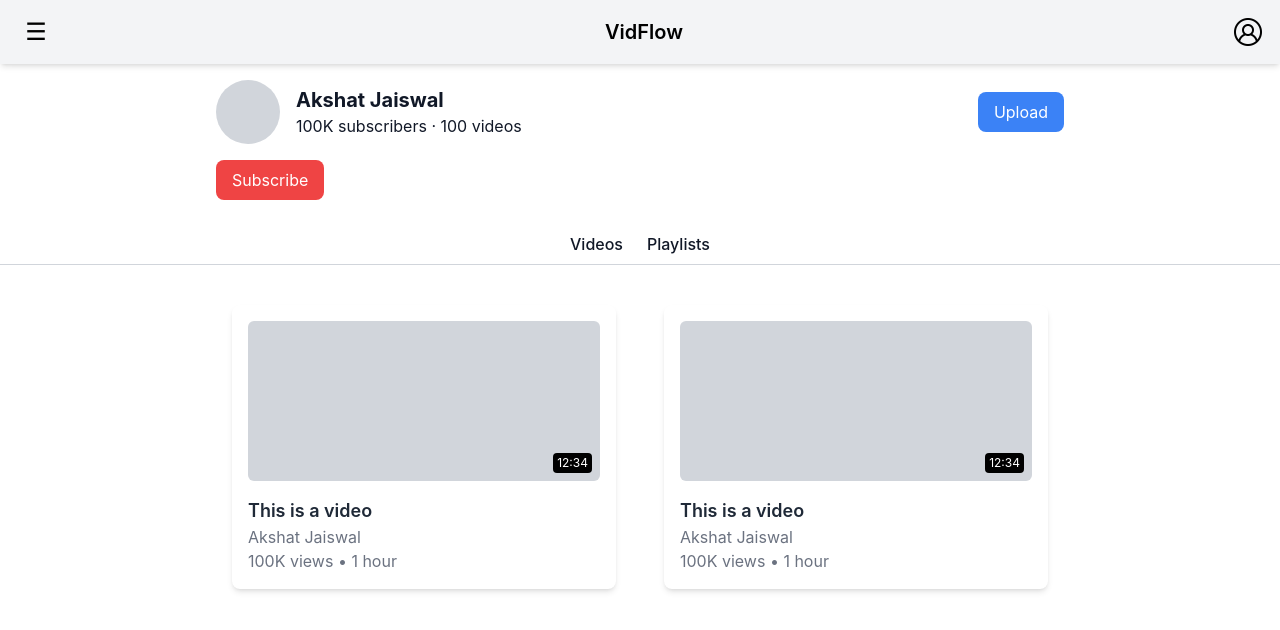
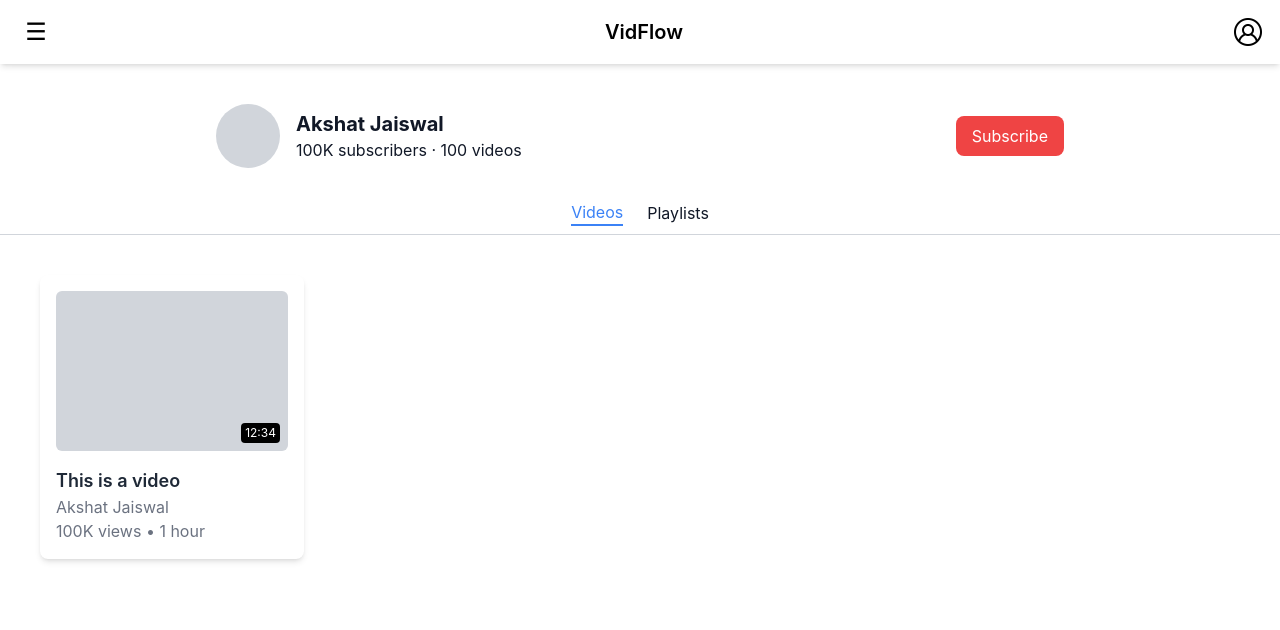
Before and after one commit to ajais-25/vidflow, a React (Vite) app in the folder client/: page /dashboard in a window 1280 px wide. Shown: the top 630 px of the page. Built offline with nearby package versions, Linux system fonts and the light colour scheme.

Commit message:
some modifications

```diff
--- /dev/null
+++ b/client/src/components/ChannelDashboard/DashboardBottom.jsx
@@ -0,0 +1,17 @@
+import React from "react";
+import VideoCard from "../VideoCard";
+import Playlist from "../playlist/Playlist";
+
+const DashboardBottom = ({ tabSelected }) => {
+  return (
+    <div className="p-6 w-full mx-auto grid grid-cols-1 md:grid-cols-2 lg:grid-cols-4 gap-4">
+      {tabSelected === "videos" ? (
+        <VideoCard isChannelDashboard={true} />
+      ) : (
+        <Playlist title="Playlist 1" />
+      )}
+    </div>
+  );
+};
+
+export default DashboardBottom;
--- /dev/null
+++ b/client/src/components/ChannelDashboard/DashboardTop.jsx
@@ -0,0 +1,31 @@
+import React, { useState } from "react";
+
+const DashboardTop = () => {
+  const [isOwner, setIsOwner] = useState(false);
+
+  return (
+    <div className="p-6 max-w-4xl mx-auto">
+      <div className="flex items-center justify-between">
+        <div className="flex items-center space-x-4">
+          <div className="w-16 h-16 rounded-full bg-gray-300 dark:bg-gray-700" />
+          <div>
+            <h1 className="text-xl font-bold">Akshat Jaiswal</h1>
+            <p>100K subscribers · 100 videos</p>
+          </div>
+        </div>
+        {/* <button className="bg-red-500 text-white px-4 py-2 rounded-lg">
+          Subscribe
+        </button> */}
+        <button
+          className={`${
+            isOwner ? "bg-blue-500" : "bg-red-500"
+          } text-white transition-all duration-300 active:scale-95 px-4 py-2 rounded-lg`}
+        >
+          {isOwner ? "Upload" : "Subscribe"}
+        </button>
+      </div>
+    </div>
+  );
+};
+
+export default DashboardTop;
--- a/client/src/components/Navbar.jsx
+++ b/client/src/components/Navbar.jsx
@@ -8,7 +8,7 @@ const Navbar = ({ toggleSidebar }) => {
 
   return (
     <div
-      className="flex justify-between items-center z-50 p-4 shadow-md fixed top-0 left-0 right-0 bg-gray-100 dark:bg-gray-800"
+      className="flex justify-between items-center z-50 p-4 shadow-md fixed top-0 left-0 right-0 bg-white dark:bg-gray-800"
       style={{ height: "4rem" }}
     >
       <button
--- a/client/src/pages/ChannelDashboard.jsx
+++ b/client/src/pages/ChannelDashboard.jsx
@@ -1,44 +1,38 @@
-import React from "react";
-import VideoCard from "../components/VideoCard";
+import React, { useState } from "react";
+import DashboardTop from "../components/ChannelDashboard/DashboardTop";
+import DashboardBottom from "../components/ChannelDashboard/DashboardBottom";
 
 const ChannelDashboard = () => {
+  const tabs = ["Videos", "Playlists"];
+  const [tabSelected, setTabSelected] = useState("videos");
+
   return (
     <div>
-      <div className="min-h-screen py-14 bg-white dark:bg-gray-900 text-gray-900 dark:text-gray-100">
+      <div className="min-h-screen py-20 bg-white dark:bg-gray-900 text-gray-900 dark:text-gray-100">
         {/* Channel Info Section */}
-        <div className="p-6 max-w-4xl mx-auto">
-          <div className="flex items-center justify-between">
-            <div className="flex items-center space-x-4">
-              <div className="w-16 h-16 rounded-full bg-gray-300 dark:bg-gray-700" />
-              <div>
-                <h1 className="text-xl font-bold">Akshat Jaiswal</h1>
-                <p>100K subscribers · 100 videos</p>
-              </div>
-            </div>
-            <button className="bg-blue-500 text-white px-4 py-2 rounded-lg">
-              Upload
-            </button>
-          </div>
-          <button className="mt-4 bg-red-500 text-white px-4 py-2 rounded-lg">
-            Subscribe
-          </button>
-        </div>
+        <DashboardTop />
 
         {/* Tabs Section */}
-        <div className="border-b border-gray-300 dark:border-gray-700">
+        <div className="sticky top-16 bg-white dark:bg-gray-900 z-10 border-b border-gray-300 dark:border-gray-700">
           <div className="flex justify-center space-x-6 py-2">
-            <button className="font-medium hover:text-blue-500">Videos</button>
-            <button className="font-medium hover:text-blue-500">
-              Playlists
-            </button>
+            {tabs.map((tab) => (
+              <button
+                key={tab}
+                onClick={() => setTabSelected(tab.toLowerCase())}
+                className={`${
+                  tabSelected === tab.toLowerCase()
+                    ? "text-blue-500 border-b-2 border-blue-500"
+                    : ""
+                }`}
+              >
+                {tab}
+              </button>
+            ))}
           </div>
         </div>
 
-        {/* Videos Section */}
-        <div className="p-6 max-w-4xl mx-auto grid grid-cols-1 md:grid-cols-2 gap-4">
-          <VideoCard isChannelDashboard={true} />
-          <VideoCard isChannelDashboard={true} />
-        </div>
+        {/* From here send Playlist and Videos after API call */}
+        <DashboardBottom tabSelected={tabSelected} />
       </div>
     </div>
   );
--- a/client/src/pages/PlaylistIndividual.jsx
+++ b/client/src/pages/PlaylistIndividual.jsx
@@ -1,6 +1,6 @@
 import React from "react";
-import LeftPart from "../components/playlist/LeftPart";
-import RightPart from "../components/playlist/RightPart";
+import LeftPart from "../components/Playlist/LeftPart";
+import RightPart from "../components/Playlist/RightPart";
 
 const PlaylistIndividual = () => {
   return (
```
